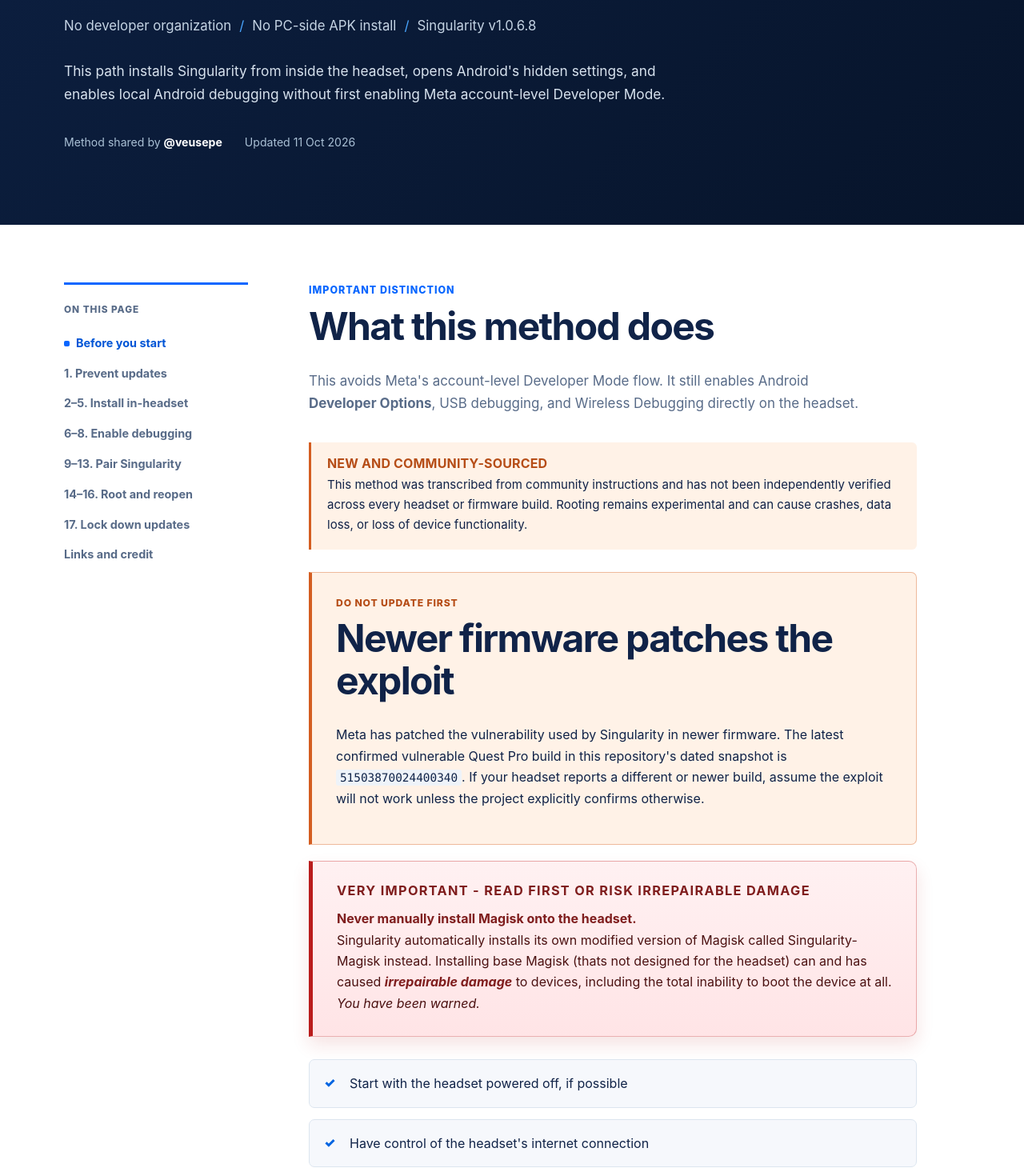
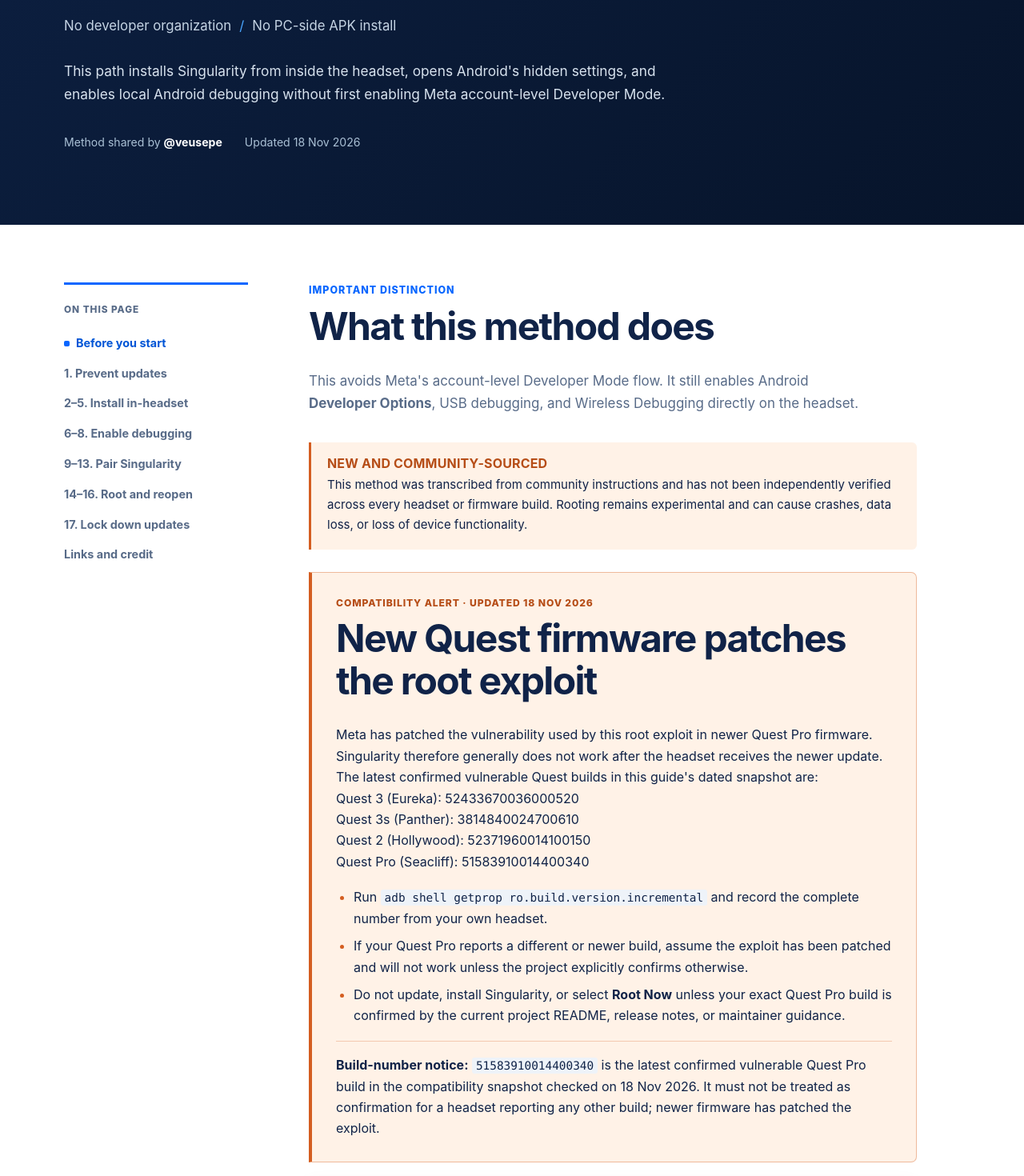
Before and after one commit to glorpette/quest-guides, a plain HTML site: page guides/root-guide-without-dev/index.html in a window 1280 px wide. Shown: the part 537-2007 px from the top of the page at 80% size. Drawn offline with Linux system fonts and the light colour scheme; files whose address does not match are found by name.

Commit message:
Updated the maximum firmware versions across both guides

```diff
--- a/guides/root-guide-without-dev/index.html
+++ b/guides/root-guide-without-dev/index.html
@@ -22,9 +22,9 @@
     <header class="guide-hero">
       <p class="eyebrow">New community method · In-headset setup</p>
       <h1>Root your Meta Quest<br><span>without Meta Developer Mode</span></h1>
-      <p class="device-list">No developer organization <i>/</i> No PC-side APK install <i>/</i> Singularity v1.0.6.8</p>
+      <p class="device-list">No developer organization <i>/</i> No PC-side APK install</p>
       <p class="guide-intro">This path installs Singularity from inside the headset, opens Android's hidden settings, and enables local Android debugging without first enabling Meta account-level Developer Mode.</p>
-      <div class="guide-meta"><span>Method shared by <strong>@veusepe</strong></span><span>Updated 11 Oct 2026</span></div>
+      <div class="guide-meta"><span>Method shared by <strong>@veusepe</strong></span><span>Updated 18 Nov 2026</span></div>
     </header>
 
     <div class="guide-shell">
@@ -50,11 +50,22 @@
 
           <aside class="callout caution compact-callout"><h3>New and community-sourced</h3><p>This method was transcribed from community instructions and has not been independently verified across every headset or firmware build. Rooting remains experimental and can cause crashes, data loss, or loss of device functionality.</p></aside>
 
-          <aside class="firmware-notice" aria-labelledby="patched-firmware-title">
-            <p class="firmware-notice-label">Do not update first</p>
-            <h2 id="patched-firmware-title">Newer firmware patches the exploit</h2>
-            <p>Meta has patched the vulnerability used by Singularity in newer firmware. The latest confirmed vulnerable Quest Pro build in this repository's dated snapshot is <code>51503870024400340</code>. If your headset reports a different or newer build, assume the exploit will not work unless the project explicitly confirms otherwise.</p>
-          </aside>
+          <aside id="quest-pro-firmware-update" class="firmware-notice" aria-labelledby="quest-pro-firmware-title">
+          <p class="firmware-notice-label">Compatibility alert · Updated 18 Nov 2026</p>
+          <h2 id="quest-pro-firmware-title">New Quest firmware patches the root exploit</h2>
+          <p>Meta has patched the vulnerability used by this root exploit in newer Quest Pro firmware. Singularity therefore generally does not work after the headset receives the newer update. The latest confirmed vulnerable Quest builds in this guide's dated snapshot are:
+            <code-block><br>Quest 3 (Eureka): 52433670036000520
+            <br>Quest 3s (Panther): 3814840024700610
+            <br>Quest 2 (Hollywood): 52371960014100150
+            <br>Quest Pro (Seacliff): 51583910014400340</code-block>
+          </p>
+          <ul>
+            <li>Run <code>adb shell getprop ro.build.version.incremental</code> and record the complete number from your own headset.</li>
+            <li>If your Quest Pro reports a different or newer build, assume the exploit has been patched and will not work unless the project explicitly confirms otherwise.</li>
+            <li>Do not update, install Singularity, or select <strong>Root Now</strong> unless your exact Quest Pro build is confirmed by the current project README, release notes, or maintainer guidance.</li>
+          </ul>
+          <p class="firmware-notice-foot"><strong>Build-number notice:</strong> <code>51583910014400340</code> is the latest confirmed vulnerable Quest Pro build in the compatibility snapshot checked on 18 Nov 2026. It must not be treated as confirmation for a headset reporting any other build; newer firmware has patched the exploit.</p>
+        </aside>
 
           <aside class="callout warning">
             <h3>VERY IMPORTANT - READ FIRST OR RISK IRREPAIRABLE DAMAGE</h3>
@@ -150,7 +161,6 @@
           <div class="reference-group">
             <h3>Downloads and blocking list</h3>
             <a href="https://github.com/Lumince/singularity/blob/main/hosts"><strong>Singularity host-blocking list</strong><span>Telemetry, account, store, entitlement, media, and service hosts referenced by the source method</span></a>
-            <a href="https://www.meta.com/experiences/anexplorer-vr-file-manager/6091443354290737/"><strong>AnExplorer VR File Manager</strong><span>Meta Store file manager used to open and install the APK in-headset</span></a>
             <a href="https://github.com/Lumince/singularity/releases/tag/v1.0.6.8"><strong>Singularity v1.0.6.8</strong><span>The specific release referenced by the community method</span></a>
           </div>
           <div class="credits"><p><strong>Community method shared by @veusepe.</strong> The original instructions invite users who need help to DM <strong>@veusepe</strong>. This version reorganizes the method into a structured web guide. Interface labels are preserved from the original instructions and may vary slightly by headset or app version.</p><p>This method is separate from the standard Developer Mode guide and should be treated as experimental until it has been more broadly verified.</p></div>
```
Also changed, not shown: guides/root-guide/index.html (+13 -8 lines).
